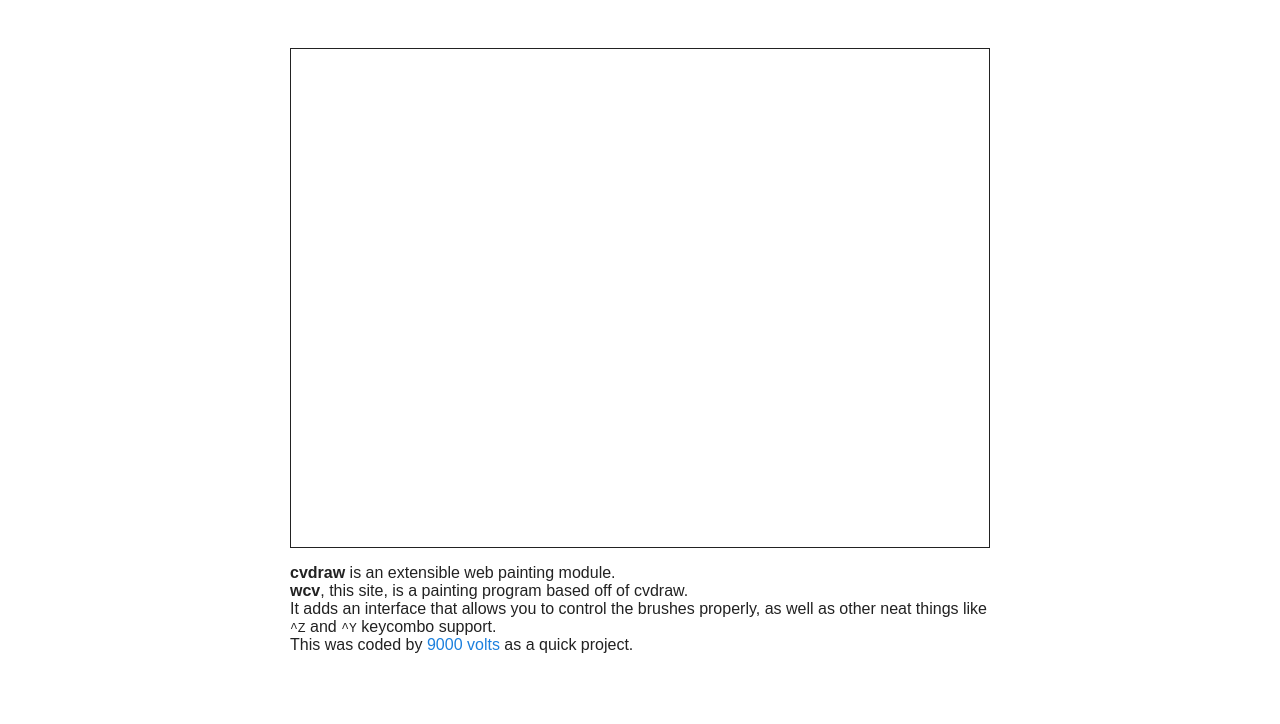
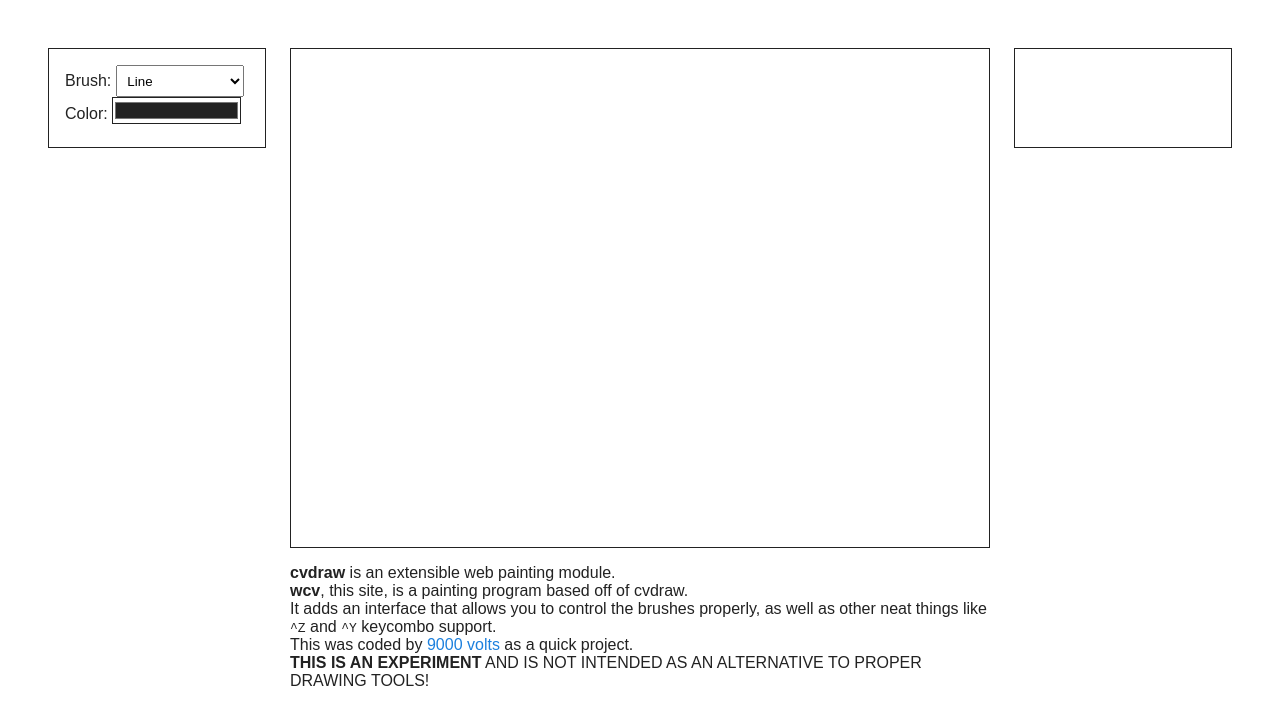
Before and after one commit to 9000-volts/wcv, a plain HTML site: page index.html in a window 1280 px wide. Drawn offline with Linux system fonts and the light colour scheme.

Commit message:
Brush Change

```diff
--- a/cvdraw.js
+++ b/cvdraw.js
@@ -170,5 +170,5 @@ var cvdraw = function (container, width, height) {
   });
   window.addEventListener("mousemove", t.mouseMove);
 
-  t.useBrush(t.brushes.dots);
+  t.useBrush(t.brushes.line);
 };
--- a/index.html
+++ b/index.html
@@ -25,10 +25,45 @@
       margin: 0 auto;
       width: 700px;
     }
+    #left, #right {
+      position: fixed;
+      top: 3em;
+      border: 1px solid #222;
+      width: calc((100vw - 9em - 700px) / 2);
+      height: 100px;
+      padding: 1em;
+    }
+    #left {
+      left: 3em;
+    }
+    #right {
+      right: 3em;
+    }
+    input, select {
+      width: 70%;
+      margin: 0;
+      padding: 0.5em;
+    }
+    input[type=color] {
+      padding: 0;
+      border: 1px solid #222;
+      background: 0;
+    }
     </style>
   </head>
   <body>
     <div id="dzone"></div>
+    <div id="left">
+      <div>Brush:
+      <select id="brush">
+        <option value="dzone.brushes.line">Line</option>
+        <option value="dzone.brushes.dots">Dots</option>
+        <option value="dzone.brushes.squiggly">Squiggly</option>
+      </select></div>
+      <div>Color: <input type="color" id="color" value="#222222"></div>
+    </div>
+    <div id="right">
+    </div>
     <div id="about">
       <b>cvdraw</b> is an extensible web painting module.<br/>
       <b>wcv</b>, this site, is a painting program based off of cvdraw.<br/>
@@ -36,7 +71,9 @@
       as well as other neat things like <code>^Z</code> and <code>^Y</code>
       keycombo support.<br/>
       This was coded by <a href="http://9kv.cu.cc">9000 volts</a> as a quick
-      project.
+      project.<br/>
+      <b>THIS IS AN EXPERIMENT</b> AND IS NOT INTENDED AS AN ALTERNATIVE TO
+      PROPER DRAWING TOOLS!
     </div>
     <script>
     var dzone = cvdraw(document.querySelector("#dzone"), 700, 500);
@@ -46,6 +83,14 @@
         e.preventDefault();
       }
     });
+    var color = document.querySelector("#color");
+    color.onchange = function () {
+      dzone.color = color.value;
+    };
+    var brush = document.querySelector("#brush");
+    brush.onchange = function () {
+      dzone.useBrush(eval(brush.value));
+    };
     </script>
   </body>
 </html>
```
